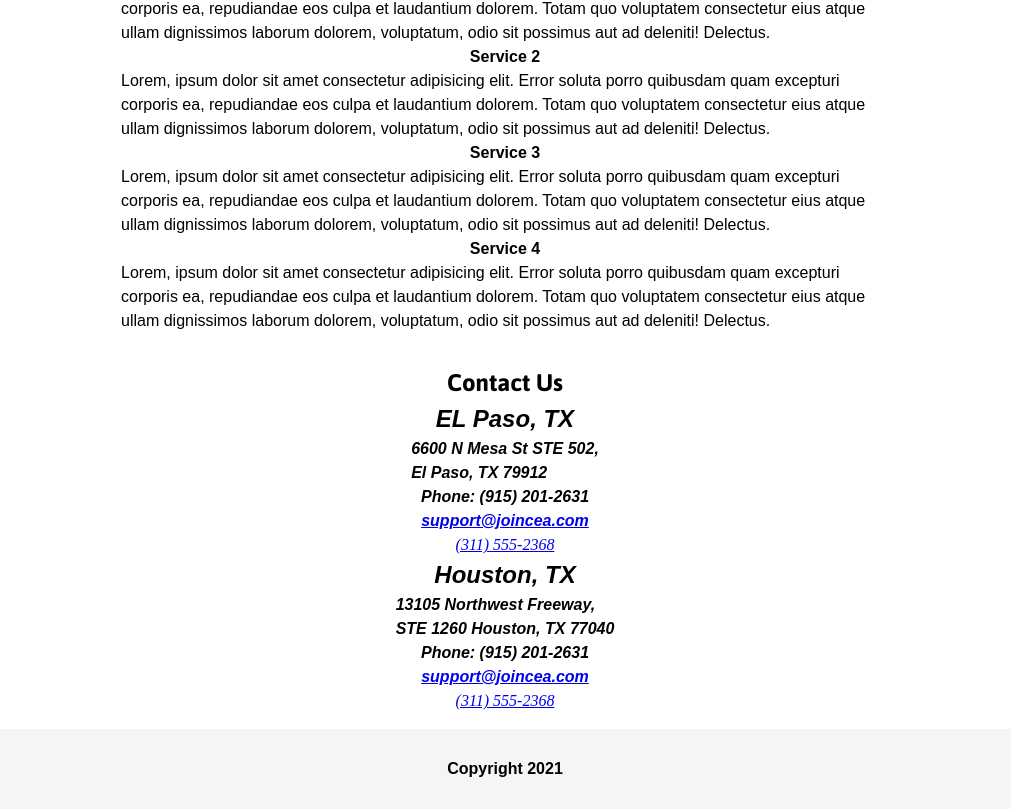
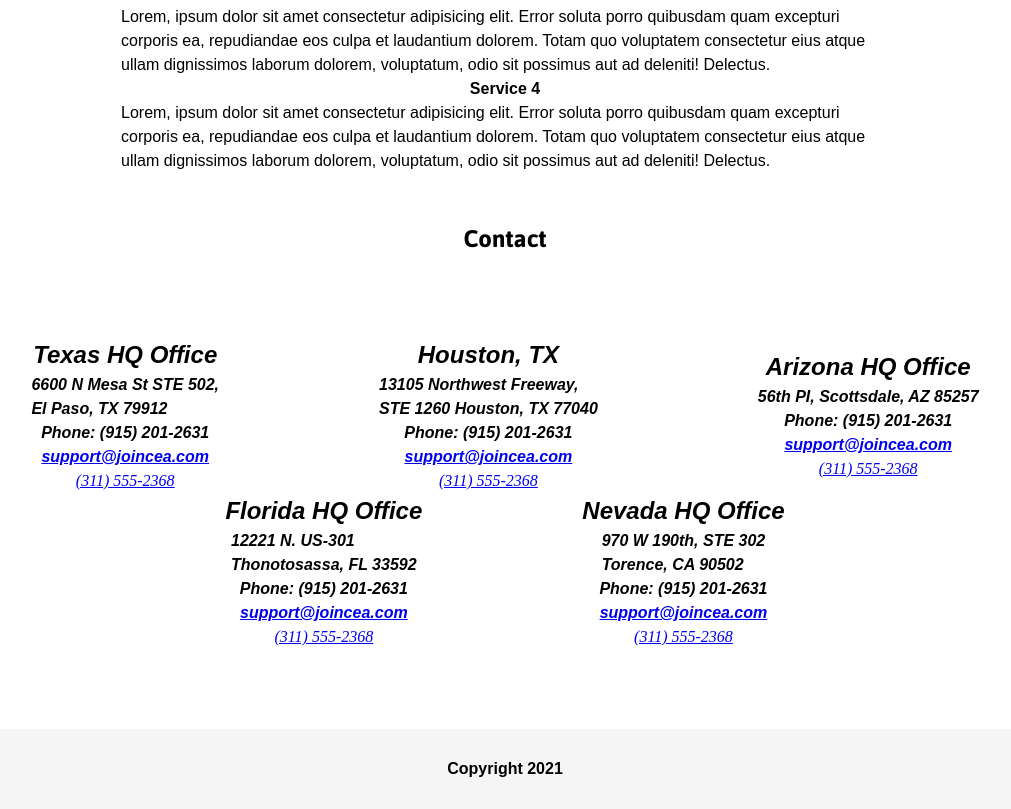
Before and after one commit to eric-santosCEA/roofing, a React (Create React App) app: page / in a window 1280 px wide. Shown: the part 3329-4138 px from the top of the page, without its empty margins (135-1146 px from the left). Built offline with nearby package versions, Linux system fonts and the light colour scheme.

Commit message:
resized contact for laptop

```diff
--- a/src/components/Home.js
+++ b/src/components/Home.js
@@ -130,15 +130,16 @@ const Home = () => {
         </div>
       </section>
       <section className="contact">
-        <h1>Contact Us</h1>
+        <h1>Contact</h1>
+        <div className="addresses">
           <address>
-          <h2>EL Paso, TX</h2>
+            <h2>Texas HQ Office</h2>
             <h4>
               6600 N Mesa St STE 502,
               <br /> El Paso, TX 79912
             </h4>
             <h4>Phone: (915) 201-2631</h4>
-          <a href="mailto:jim@rock.com">
+            <a href="mailto:support@joincea.com">
               <h4>support@joincea.com</h4>
             </a>
             <a href="tel:+13115552368">(311) 555-2368</a>
@@ -150,11 +151,45 @@ const Home = () => {
               <br /> STE 1260 Houston, TX 77040
             </h4>
             <h4>Phone: (915) 201-2631</h4>
-          <a href="mailto:jim@rock.com">
+            <a href="mailto:support@joincea.com">
               <h4>support@joincea.com</h4>
             </a>
             <a href="tel:+13115552368">(311) 555-2368</a>
           </address>
+          <address>
+            <h2>Arizona HQ Office</h2>
+            <h4>56th PI, Scottsdale, AZ 85257</h4>
+            <h4>Phone: (915) 201-2631</h4>
+            <a href="mailto:support@joincea.com">
+              <h4>support@joincea.com</h4>
+            </a>
+            <a href="tel:+13115552368">(311) 555-2368</a>
+          </address>
+          <address>
+            <h2>Florida HQ Office</h2>
+            <h4>
+              12221 N. US-301
+              <br /> Thonotosassa, FL 33592
+            </h4>
+            <h4>Phone: (915) 201-2631</h4>
+            <a href="mailto:support@joincea.com">
+              <h4>support@joincea.com</h4>
+            </a>
+            <a href="tel:+13115552368">(311) 555-2368</a>
+          </address>
+          <address>
+            <h2>Nevada HQ Office</h2>
+            <h4>
+              970 W 190th, STE 302
+              <br /> Torence, CA 90502
+            </h4>
+            <h4>Phone: (915) 201-2631</h4>
+            <a href="mailto:support@joincea.com">
+              <h4>support@joincea.com</h4>
+            </a>
+            <a href="tel:+13115552368">(311) 555-2368</a>
+          </address>
+        </div>
       </section>
       <Footer />
     </>
--- a/src/styles/home.css
+++ b/src/styles/home.css
@@ -105,7 +105,7 @@
 }
 @media screen and (min-width: 768px) {
   .about {
-    margin: 5rem;
+    margin: 0 15rem;
   }
 }
 @media screen and (min-width: 1058px) {
@@ -161,17 +161,40 @@
   align-items: center;
   flex-flow: column;
 }
-.contact {
+.contact h1 {
   display: flex;
   justify-content: center;
   align-items: center;
   flex-flow: column;
-  padding: 1rem;
-  height: auto;
+  margin-top: 2rem;
 }
-.contact address {
+@media screen and (min-width: 1058px) {
+  .contact h1 {
+    margin: 2rem 0;
+  }
+}
+.contact .addresses {
   display: flex;
   justify-content: center;
   align-items: center;
   flex-flow: column;
+  margin: 5rem 0;
+  height: auto;
 }
+.contact .addresses address {
+  display: flex;
+  justify-content: center;
+  align-items: center;
+  flex-flow: column;
+  margin: 1rem 0;
+}
+@media screen and (min-width: 1058px) {
+  .contact .addresses address {
+    margin: 0 5rem;
+  }
+}
+@media screen and (min-width: 1058px) {
+  .contact .addresses {
+    flex-flow: row wrap;
+  }
+}
--- a/src/styles/home.less
+++ b/src/styles/home.less
@@ -92,7 +92,7 @@
   background-repeat: no-repeat;
   background-size: cover;
   @media screen and (min-width: 768px) {
-    margin: 5rem;
+    margin: 0 15rem;
   }
   @media screen and (min-width: 1058px) {
     background-image: url('../images/full2.jpg');
@@ -143,16 +143,35 @@
   }
 }
 .contact {
+  h1 {
     display: flex;
     justify-content: center;
     align-items: center;
     flex-flow: column;
-  padding: 1rem;
+    margin-top: 2rem;
+    @media screen and (min-width: 1058px) {
+      margin: 2rem 0;
+    }
+  }
+  .addresses {
+    display: flex;
+    justify-content: center;
+    align-items: center;
+    flex-flow: column;
+    margin: 5rem 0;
     height: auto;
     address {
       display: flex;
       justify-content: center;
       align-items: center;
       flex-flow: column;
+      margin: 1rem 0;
+      @media screen and (min-width: 1058px) {
+        margin: 0 5rem;
       }
     }
+    @media screen and (min-width: 1058px) {
+      flex-flow: row wrap;
+    }
+  }
+}
```
Lines whose indentation alone changed are shown as unchanged.
